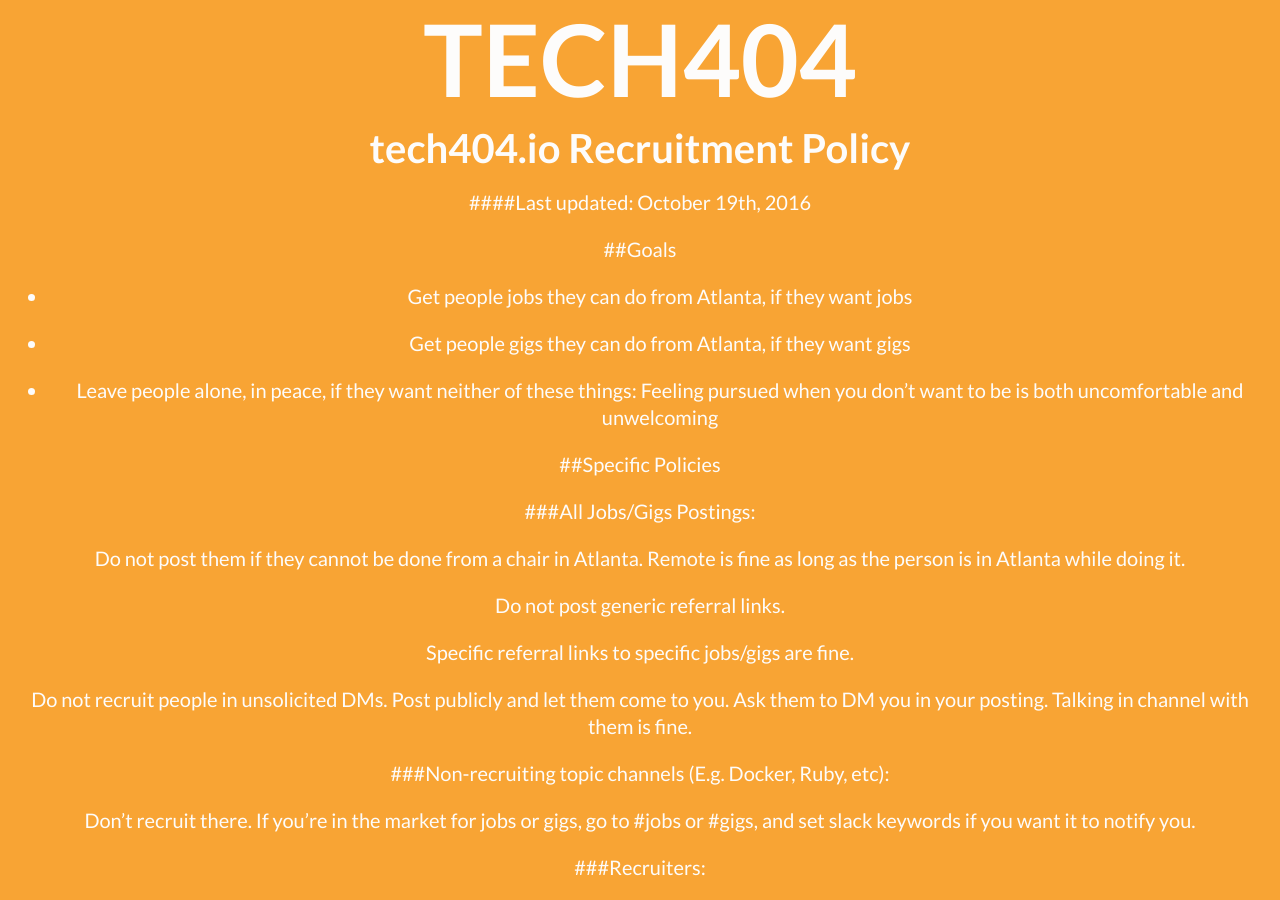
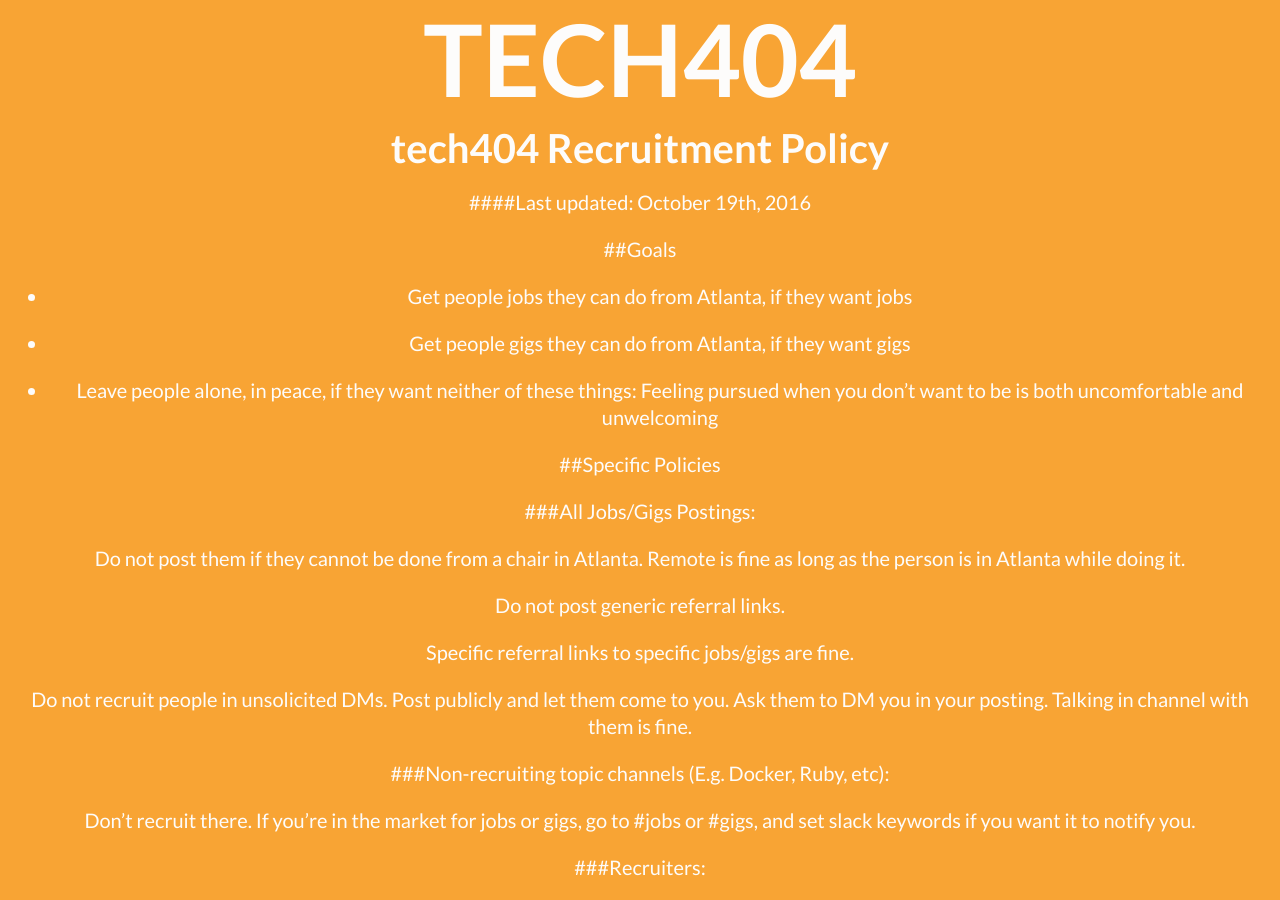
Before and after one commit to tech404/tech404.github.io, a Jekyll site: the page built from RecruitmentPolicy.md, in a window 1280 px wide and 900 px high. Built offline with Jekyll 4.4.1, drawn with Linux system fonts in a browser that asks for light colours; nearby versions of some CDN libraries; our own code applies the rules of GitHub Pages for plain Markdown files.

Commit message:
Renames to tech404.github.io

```diff
--- a/CNAME
+++ /dev/null
@@ -1 +0,0 @@
-tech404.io
--- a/RecruitmentPolicy.md
+++ b/RecruitmentPolicy.md
@@ -1,5 +1,4 @@
-
-# tech404.io Recruitment Policy
+# tech404 Recruitment Policy
 
 ####Last updated: October 19th, 2016
 
--- a/_config.yml
+++ b/_config.yml
@@ -1,7 +1,7 @@
 # Site settings
 title: TECH404
 baseurl: "" # the subpath of your site, e.g. /blog/
-url: "http://tech404.io" # the base hostname & protocol for your site
+url: "https://tech404.github.io" # the base hostname & protocol for your site
 
 # Build settings
 markdown: kramdown
```
Also changed, not shown: README.md.
